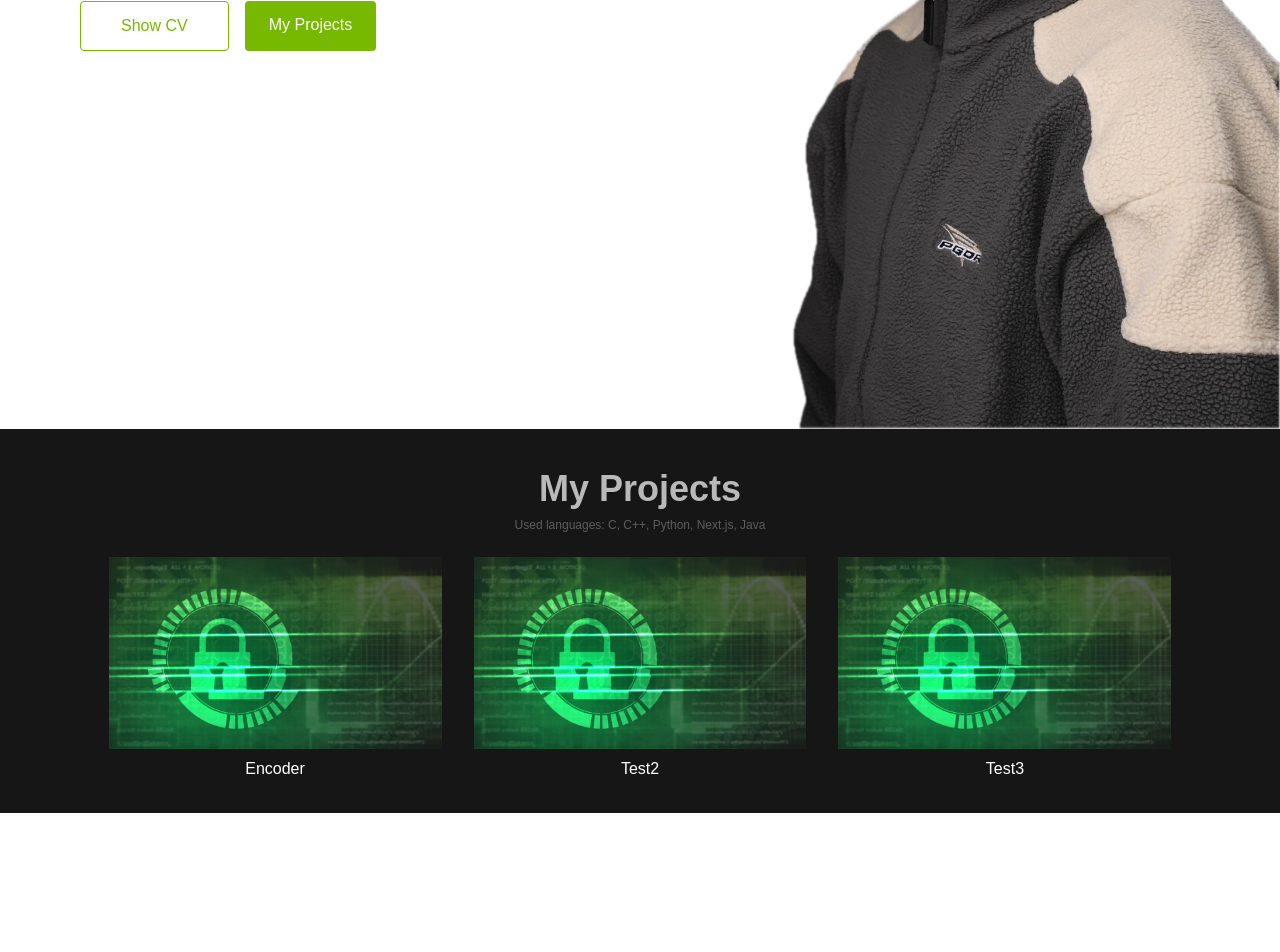
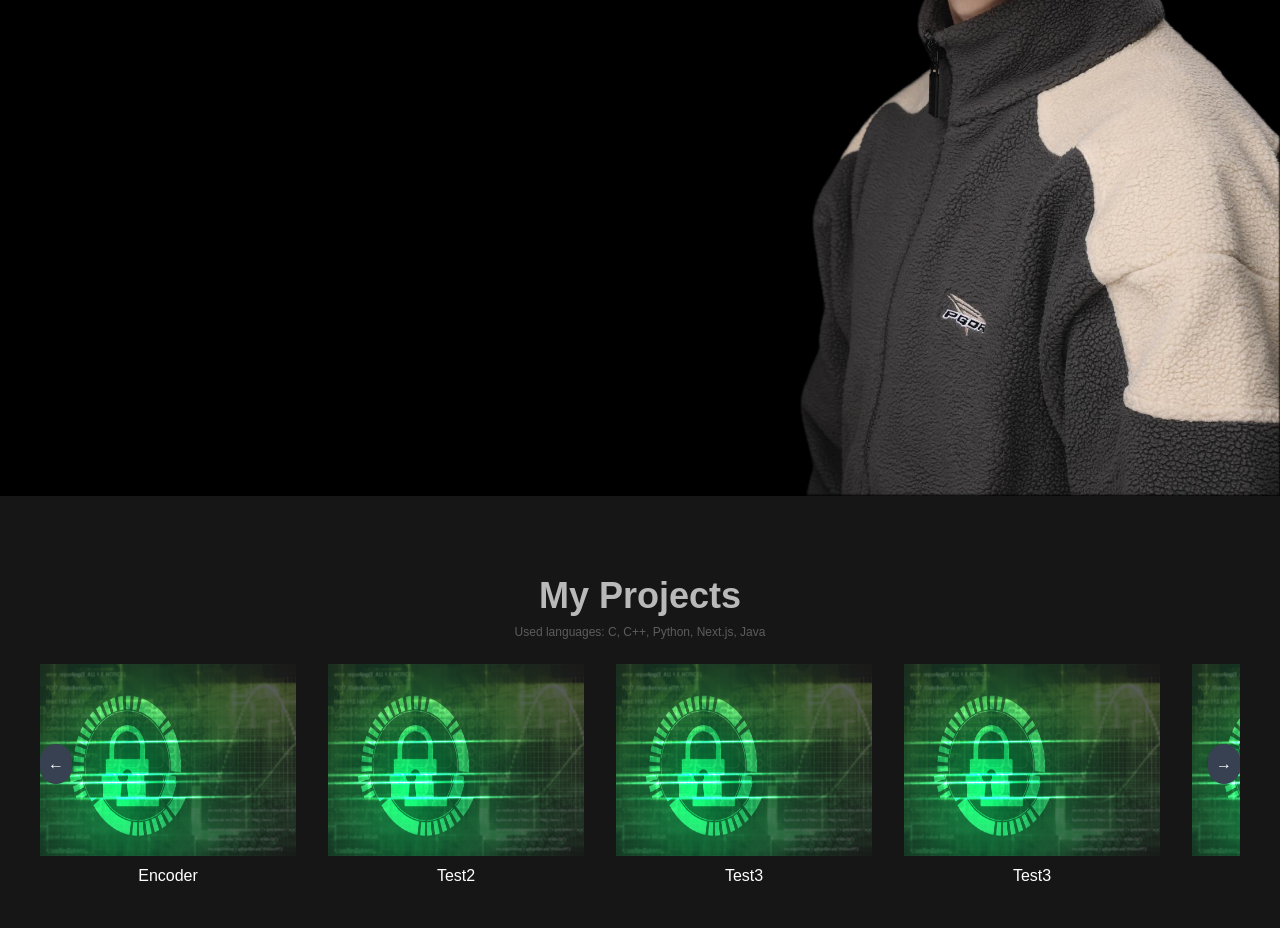
Before and after one commit to txmxn/my-portfolio, a Next.js app: page / in a window 1280 px wide. Shown: the part 505-1457 px from the top of the page. Before the commit the page ends 1318 px from the top, so only its background shows below. Built offline with nearby package versions, Linux system fonts and the light colour scheme.

Commit message:
Added scrolling for projects section

```diff
--- /dev/null
+++ b/app/components/Footer.js
@@ -0,0 +1,6 @@
+// components/Footer.js
+export default function Footer() {
+    return (
+        <p className="text-white">Footer</p>
+    );
+}
--- a/app/components/Header.js
+++ b/app/components/Header.js
@@ -1,7 +1,7 @@
 // components/Header.js
 export default function Header() {
     return (
-      <header className="w-full p-4 bg-black-500 text-white flex justify-between items-center fixed top-0 left-0 right-0">
+      <header className="w-full p-4 bg-black text-white flex justify-between items-center fixed top-0 left-0 right-0 z-50 rounded-b-md">
         <h2 className="text-xl font-bold">Timon Kayser</h2>
         <nav>
           <ul className="flex gap-4">
--- a/app/components/HeroSection.js
+++ b/app/components/HeroSection.js
@@ -1,11 +1,11 @@
 // components/HeroSection.js
 export default function HeroSection() {
     return (
-        <section className="w-full min-h-screen flex items-center justify-center px-0 bg-black-900">
+        <section className="w-full min-h-screen flex items-center justify-center pr-4 md:pr-0 pt-20 bg-black">
         {/* Container, der den Inhalt begrenzt (max-width) und zentriert */}
         <div className="w-full flex flex-col md:flex-row items-center justify-between gap-8">
           {/* Linke Spalte: Text */}
-          <div className="pl-20 md:w-1/2 flex flex-col">
+          <div className="px-14 md:w-1/2 flex flex-col md:ml-4 md:mb-72">
             <h1 className="text-7xl font-bold mb-4">Hi, I am <span className="text-mainAkzent text-glow">Timon</span></h1>
             <p className="mb-4">
               Welcome to my digital playground, where I show my projects
--- a/app/components/Projects.js
+++ b/app/components/Projects.js
@@ -1,3 +1,5 @@
+"use client";
+import { useRef } from "react";
 // components/Projects.js
 const projectsData = [
     {
@@ -18,27 +20,77 @@ const projectsData = [
         altText: "Project 3",
         description: "Test3",
     },
+    {
+        id: 4,
+        imageSrc: "images/encoder.png",
+        altText: "Project 3",
+        description: "Test3",
+    },
+    {
+        id: 5,
+        imageSrc: "images/encoder.png",
+        altText: "Project 3",
+        description: "Test3",
+    },
+    {
+        id: 6,
+        imageSrc: "images/encoder.png",
+        altText: "Project 3",
+        description: "Test3",
+    },
 ];
 
 export default function Projects() {
+    // Mit useRef holen wir uns eine Referenz auf den scrollbaren Container
+    const scrollContainerRef = useRef(null);
+
+    // Diese Funktion wird beim Klick auf einen Pfeil aufgerufen und scrollt den Container
+    const scroll = (direction) => {
+        if (scrollContainerRef.current) {
+        // Wir scrollen 300 Pixel nach links oder rechts, je nachdem, welcher Button gedrückt wurde
+        const scrollAmount = direction === "left" ? -300 : 300;
+        scrollContainerRef.current.scrollBy({ left: scrollAmount, behavior: "smooth" });
+    }
+  };
     return (
-        <section id="projects" className="w-full min-h-96 flex items-start justify-center px-4 bg-dunkelgrau">
-            <div className="">
+        <section id="projects" className="bg-dunkelgrau min-h-96 py-10">
+            <div className="container px-10 mx-auto max-w-screen-xl">
                 <h1 className="text-white pt-10 pb-2 text-4xl font-bold text-center text-opacity-70">
                     My Projects<span className="text-mainAkzent"></span>
                 </h1>
                 <p className="text-white text-center text-opacity-30 text-xs">
                     Used languages: C, C++, Python, Next.js, Java
                 </p>
-                <div className="flex flex-wrap gap-8 justify-center pt-6">
-                    {projectsData.map((project) => (
-                        <div key={project.id} className="flex flex-col items-center">
-                            <img src={project.imageSrc} alt={project.altText} className="h-48" />
-                            <p className="text-white text-base mt-2">{project.description}</p>
+
+                <div className="relative w-full">
+                    {/*Linker Pfeil */}
+                    <button
+                        onClick={() => scroll("left")}
+                        className="absolute left-0 top-1/2 transform -translate-y-1/2 bg-gray-700 text-white p-2 rounded-full z-10"
+                    >
+                        &#8592;
+                    </button>
+
+                    {/* Hier wird der Container referenziert */}
+                    <div ref={scrollContainerRef} className="overflow-x-auto">
+                        <div className="flex flex-nowrap gap-8 justify-start pt-6">
+                            {projectsData.map((project) => (
+                                <div key={project.id} className="flex flex-col items-center flex-shrink-0 w-64 transform transition-transform duration-200 hover:scale-105">
+                                    <img src={project.imageSrc} alt={project.altText} className="h-48" />
+                                    <p className="text-white text-base mt-2">{project.description}</p>
+                                </div>
+                            ))}
                         </div>
-                    ))}
+                    </div>
+
+                    {/* Rechter Pfeil */}
+                    <button
+                        onClick={() => scroll("right")}
+                        className="absolute right-0 top-1/2 transform -translate-y-1/2 bg-gray-700 text-white p-2 rounded-full z-10"
+                    >
+                        &#8594;
+                    </button>
                 </div>
-
             </div>
         </section>
     );
--- a/app/page.js
+++ b/app/page.js
@@ -1,6 +1,7 @@
 import Header from './components/Header'
 import HeroSection from './components/HeroSection';
 import Projects from './components/Projects';
+import Footer from './components/Footer'
 
 export default function HomePage() {
   return (
@@ -8,6 +9,7 @@ export default function HomePage() {
       <Header />
       <HeroSection />
       <Projects />
+      <Footer />
     </>
   );
 }
```
